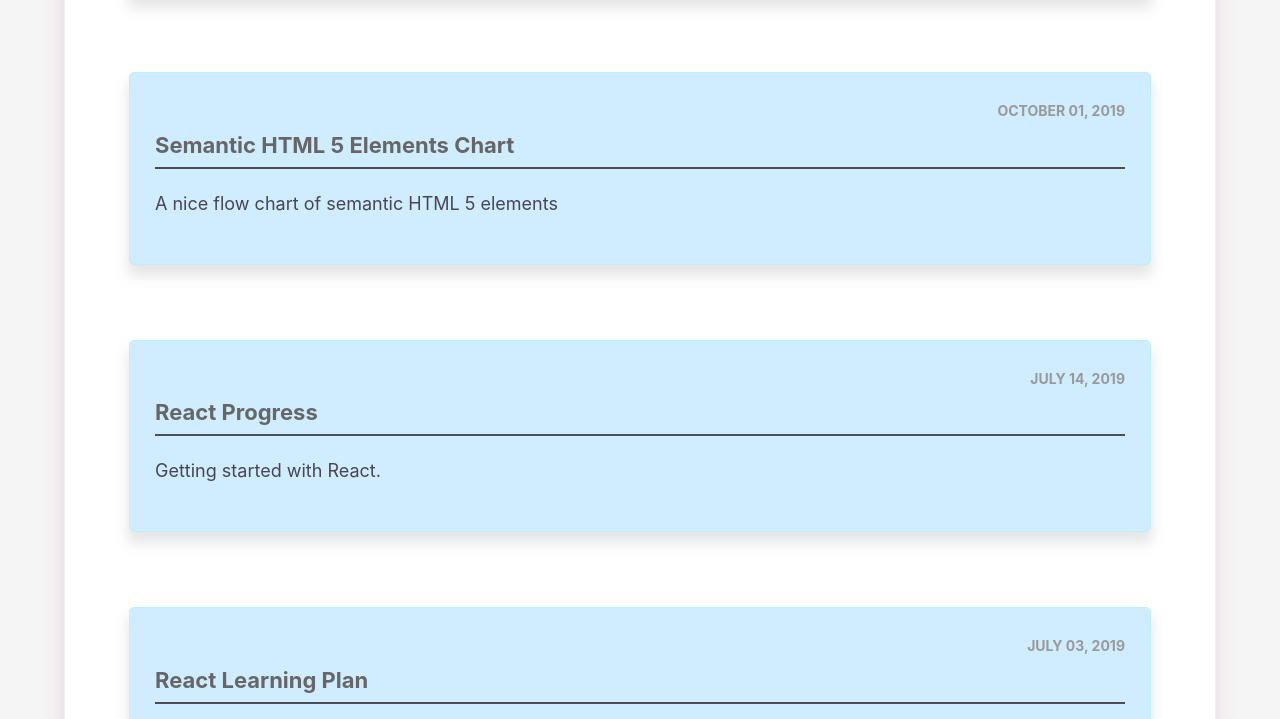
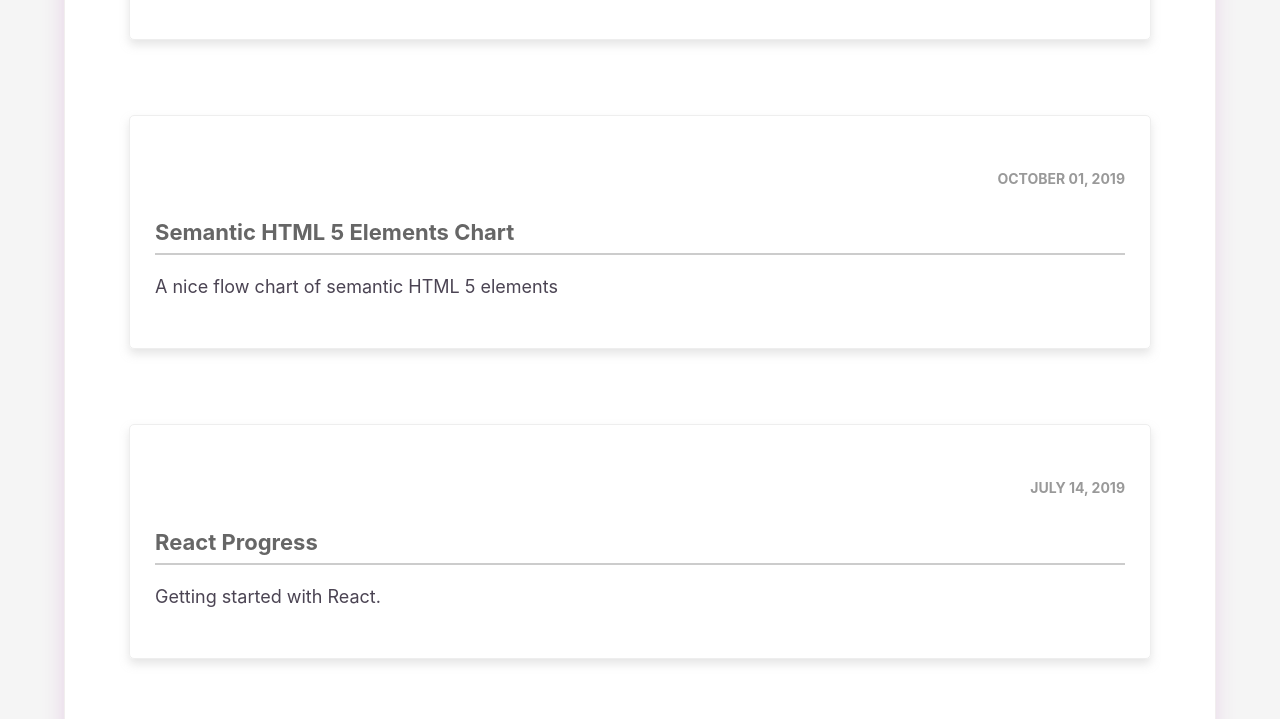
Before and after one commit to bobmatyas/gatsby-blog, a Gatsby site: page /blog in a window 1280 px wide. Shown: the part 630-1349 px from the top of the page. Built offline with nearby package versions, Linux system fonts and the light colour scheme; Gatsby itself is replaced by a stand-in of ours.

Commit message:
tweaks to blog layout

```diff
--- a/src/pages/blog.js
+++ b/src/pages/blog.js
@@ -34,7 +34,7 @@
                 {node.frontmatter.title}{" "}
               </h3>
 
-              <p>
+              <p className="blog__card__text">
                 {node.frontmatter.description}
               </p>
 
--- a/src/styles/global.scss
+++ b/src/styles/global.scss
@@ -623,14 +623,13 @@
 }
 
 .blog__card {
-  background-color: rgba(0,158,250,0.19);
-  border: 1px solid #b8f1fd;
+  border: 1px solid #eee;
   border-radius: 5px;
   margin: 0 0 75px 0;
-  padding: 25px;
-  -webkit-box-shadow: 0px 10px 13px 1px rgba(0,0,0,0.15);
-  -moz-box-shadow: 0px 10px 13px 1px rgba(0,0,0,0.15);
-  box-shadow: 0px 10px 13px 1px rgba(180,180,180,0.35);
+  padding: 50px 25px;
+  -webkit-box-shadow: 0px 5px 10px 0px rgba(180,180,180,0.35);
+  -moz-box-shadow: 0px 5px 10px 0px rgba(180,180,180,0.35);
+  box-shadow: 0px 5px 10px 0px rgba(180,180,180,0.35);
 }
 
 .blog__card__date {
@@ -645,9 +644,16 @@
 }
 
 .blog__card__header {
-  border-bottom: 2px solid #4c4f51;
+  border-bottom: 2px solid #ccc;
   color: #666666;
   font-size: 2.2rem;
+  margin: 20px 0;
+  line-height: 1.4;
+  padding: 5px 0;
+}
+
+.blog__card__text {
+  line-height: 1.3;
   margin: 0;
   padding: 0;
 }
@@ -658,10 +664,8 @@
 }
 
 .blog__card:hover {
-  background-color: rgba(255,111,145,0.35);
-  border: 1px solid #fab8c8;
+  border: 1px solid #ccc;
   cursor: pointer;
-  padding: 25px;
 }
 
 @media only screen and (min-width: 720px)  {
```
